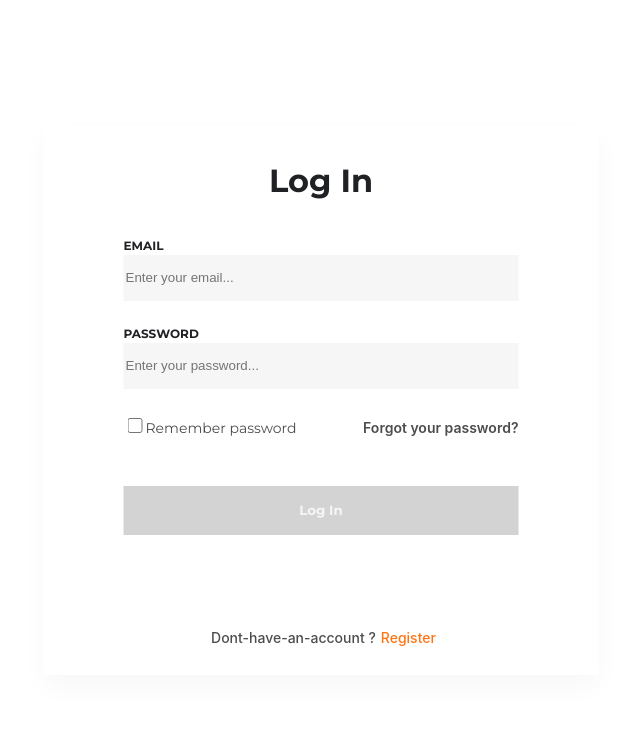
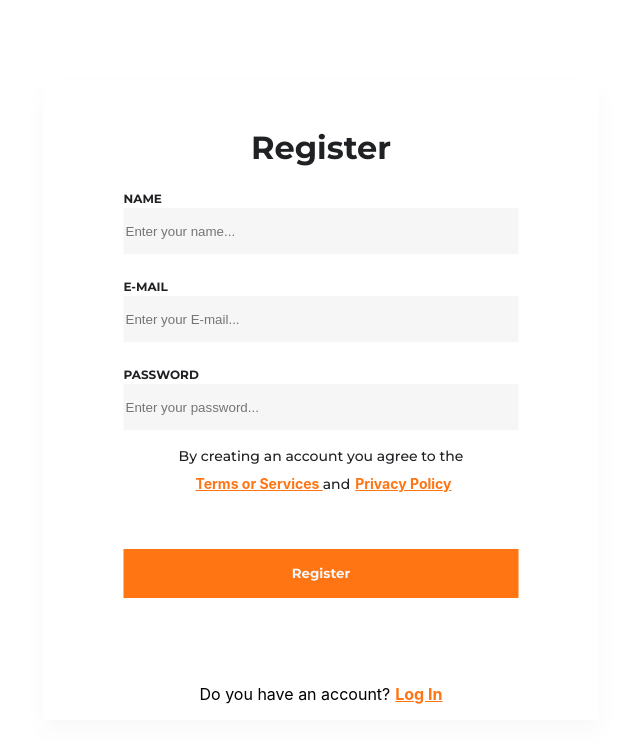
Before and after one commit to Vinhvp/internFrontEnd, a React (Create React App) app: page / in a window 1280 px wide. Shown: the top 742 px of the page, without its empty margins (319-959 px from the left). Built offline with nearby package versions, Linux system fonts and the light colour scheme.

Commit message:
feat:register-ui

```diff
--- /dev/null
+++ b/src/Components/ButtonHome/ButtonHome.jsx
@@ -0,0 +1,17 @@
+import React from 'react';
+import * as styled from './ButtonHome.styled'
+const ButtonHome = (props) => {
+    return (
+        <>
+            <styled.Button mt={props.mt} mb={props.mb} bgcolor={props.bgcolor} color={props.color}>
+                {props.name}
+            </styled.Button>
+        </>
+    );
+}
+ButtonHome.defaultProps ={
+    bgcolor: "var(--white-two)",
+    color: "var(--dark-grey)"
+
+}
+export default ButtonHome;
--- /dev/null
+++ b/src/Components/ButtonHome/ButtonHome.styled.js
@@ -0,0 +1,20 @@
+import styled from 'styled-components';
+
+export const Button = styled.button`
+    margin-top: ${props => props.mt};
+    margin-bottom: ${props => props.mb};
+    text-align: center;
+    font-family:"Montserrat";
+    font-weight: bold;
+    font-stretch: normal;
+    font-style: normal;
+    line-height: 1.57;
+    letter-spacing: normal;
+    color: ${props => props.color};
+    text-align: center;
+    border: 0;
+    width: 395px;
+    height: 49px;
+    background-color: ${props =>props.bgcolor};
+    cursor: pointer;
+`
--- a/src/Components/Input/Input.jsx
+++ b/src/Components/Input/Input.jsx
@@ -10,4 +10,9 @@ const Input = (props) => {
     );
 }
 
+Input.defaultProps = {
+    type: 'text',
+    placeholder: 'Enter something...'
+}
+
 export default Input;
--- a/src/Components/Link/Link.jsx
+++ b/src/Components/Link/Link.jsx
@@ -10,5 +10,12 @@ const Link = (props) => {
         </>
      );
 }
-
+Link.defaultProps = {
+    href:'#',
+    textDecor: 'underline',
+    sized:'12px',
+    color:'black',
+    fontWeight:'normal',
+    text:'bạn chưa điền'
+}
 export default Link;
--- a/src/Components/Link/Link.styled.js
+++ b/src/Components/Link/Link.styled.js
@@ -2,8 +2,9 @@ import styled from 'styled-components';
 
 export const LinkT = styled.a`
     margin-left: 5px;
-    text-decoration: none;
+    text-decoration: ${props => props.textDecor};
     font-size:  ${props => props.sized};
     color: ${props => props.color};
     font-weight: ${props => props.fontWeight};
+
 `
--- a/src/Components/Login/Login.jsx
+++ b/src/Components/Login/Login.jsx
@@ -2,6 +2,7 @@ import React from 'react';
 import * as styled from "./Login.styled";
 import Input from '../Input/Input';
 import Link from '../Link/Link';
+import ButtonHome from './../ButtonHome/ButtonHome';
 
 class Login extends React.Component {
   constructor(props){
@@ -17,14 +18,6 @@ class Login extends React.Component {
 
                         <Input type="text" label="EMAIL" name="email" placeholder="Enter your email..." mb="24px"></Input>
                         <Input type="password" label="PASSWORD" name="password" placeholder="Enter your password..." mb="26px"></Input>
-                        {/* <styled.Email>
-                            <label htmlFor="email">E-MAIL</label>
-                            <input type="text" name="email" placeholder="Enter your email..."></input>
-                        </styled.Email>
-                        <styled.Password>
-                            <label htmlFor="password">PASSWORD</label>
-                            <input type="password" name="password" placeholder="Enter your password..."></input>
-                        </styled.Password> */}
                         <styled.Checkbox>
                             <div>
                                 <input type="checkbox" id="remember" name="rememberpassword" value="rememberPassword" style={{filter: "hue-rotate(180deg)", height: "15px", width: "15px" }}/>
@@ -36,7 +29,7 @@ class Login extends React.Component {
 
                         </styled.Checkbox>
                     </form>
-                    <styled.Button>Log In</styled.Button>
+                    <ButtonHome name="Log In" bgcolor="var(--white-four);">Log In</ButtonHome>
                     <div style={{margin: "0 auto", textAlign:"center"}}>
                         <Link href="#" color="var(--greyish-brown)" text="Dont-have-an-account ?" size="14px" fontWeight="500"
                         style={{textAlign: "center"}}>
--- a/src/Components/Login/Login.styled.js
+++ b/src/Components/Login/Login.styled.js
@@ -45,18 +45,7 @@ export const Container = styled.div`
     width: 395px;
     margin: 0 auto;
 `
-export const Forgot = styled.a`
-    text-decoration: none;
-    font-family: Montserrat;
-    font-size: 14px;
-    font-weight: 600;
-    font-stretch: normal;
-    font-style: normal;
-    line-height: 1.57;
-    letter-spacing: normal;
-    text-align: right;
-    color: var(--greyish-brown);
-`
+
 export const Button = styled.button`
     margin-top: 46px;
     margin-bottom: 92px;
--- /dev/null
+++ b/src/Components/Register/Register.jsx
@@ -0,0 +1,35 @@
+import React from 'react';
+import * as styled from './Register.styled';
+import Input from '../Input/Input';
+import Link from '../Link/Link';
+import ButtonHome from '../ButtonHome/ButtonHome';
+const Register = () => {
+    return (
+        <>
+            <styled.RegisterCard>
+                <h1 style={{marginTop: "47px"}}>Register</h1>
+                <styled.Container>
+                    <form>
+                        <Input label="NAME" name="name" placeholder="Enter your name..." mb="24px"></Input>
+                        <Input label="E-MAIL" name="password" placeholder="Enter your E-mail..." mb="24px"></Input>
+                        <Input type="password" label="PASSWORD" name="password" placeholder="Enter your password..." mb="26px"></Input>
+                        <styled.Text>
+
+                            <p style={{display: "block"}}>By creating an account you agree to the</p>
+                            <Link style={{display: "inline-block"}} text="Terms or Services " size="14px" color="var(--pumpkin-orange)" fontWeight="bold"></Link><p style={{display: "inline-block"}}>and</p><Link text="Privacy Policy" size="14px" color="var(--pumpkin-orange)" fontWeight="bold"></Link>
+
+
+                        </styled.Text>
+                    </form>
+                        <ButtonHome bgcolor="var( --pumpkin-orange)" name="Register" color='var(--white-two)' mt='51px' mb='70px'></ButtonHome>
+                    <div style={{textAlign: 'center'}}>
+                        <p style={{display:"inline-block"}}>Do you have an account?</p>
+                        <Link color='var( --pumpkin-orange)' text='Log In' fontWeight='bold'></Link>
+                    </div>
+                </styled.Container>
+            </styled.RegisterCard>
+        </>
+     );
+}
+
+export default Register;
--- /dev/null
+++ b/src/Components/Register/Register.styled.js
@@ -0,0 +1,41 @@
+import styled from 'styled-components';
+export const RegisterCard = styled.div
+`
+    position: absolute;
+    top: 50%;
+    left: 50%;
+    transform: translate(-50%, -50%);
+    width: 555px;
+    height: 640px;
+    box-shadow: 0 12px 24px 0 rgba(0, 0, 0, 0.03);
+    background-color: var(--white);
+    h1{
+        font-family: Montserrat;
+        font-size: 32px;
+        font-weight: bold;
+        font-stretch: normal;
+        font-style: normal;
+        line-height: 1.31;
+        letter-spacing: normal;
+        text-align: center;
+        color: var(--dark-grey);
+    }
+
+`
+export const Container = styled.div`
+    width: 395px;
+    margin: 0 auto;
+`
+export const Text = styled.div`
+    width: fit-content
+    height: 44px;
+    text-align: center;
+    p{
+
+        font-family: Montserrat;
+        font-size: 14px;
+        font-weight: 500;
+        line-height: 0;
+        color: var(--dark-grey);
+    }
+`
--- a/src/Pages/Homepage/homepage.jsx
+++ b/src/Pages/Homepage/homepage.jsx
@@ -3,6 +3,7 @@ import Header from '../../Components/Header/Header';
 import Content from '../../Components/Content/Content';
 import Footer from '../../Components/Footer/Footer';
 import Login from '../../Components/Login/Login';
+import Register from '../../Components/Register/Register';
 
 
 const Home = () => {
@@ -11,7 +12,10 @@ const Home = () => {
             {/* <Header></Header>
             <Content></Content>
             <Footer></Footer> */}
-            <Login></Login>
+            {/* <Login></Login>  */}
+            <Register>
+
+            </Register>
         </>
     );
 }
```
